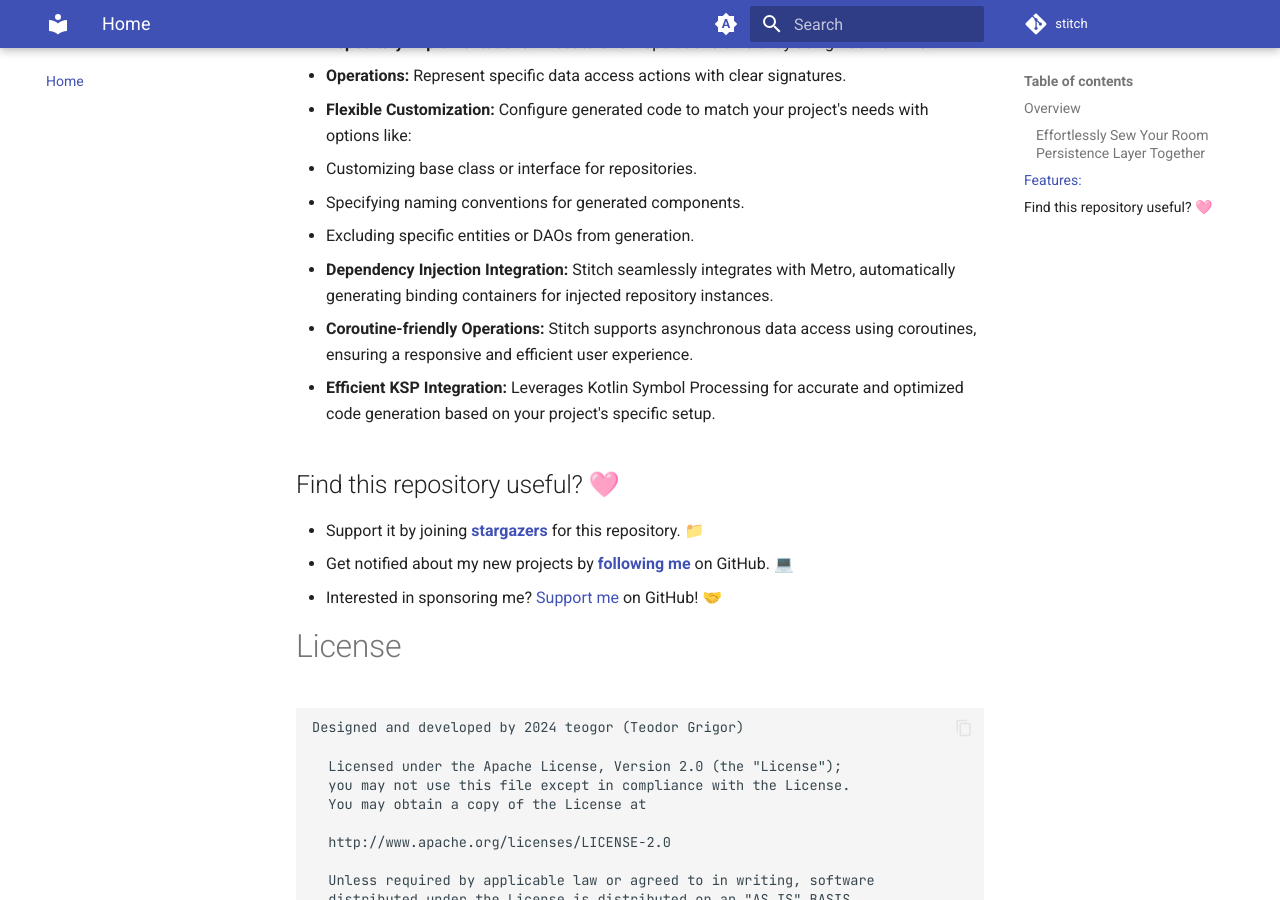
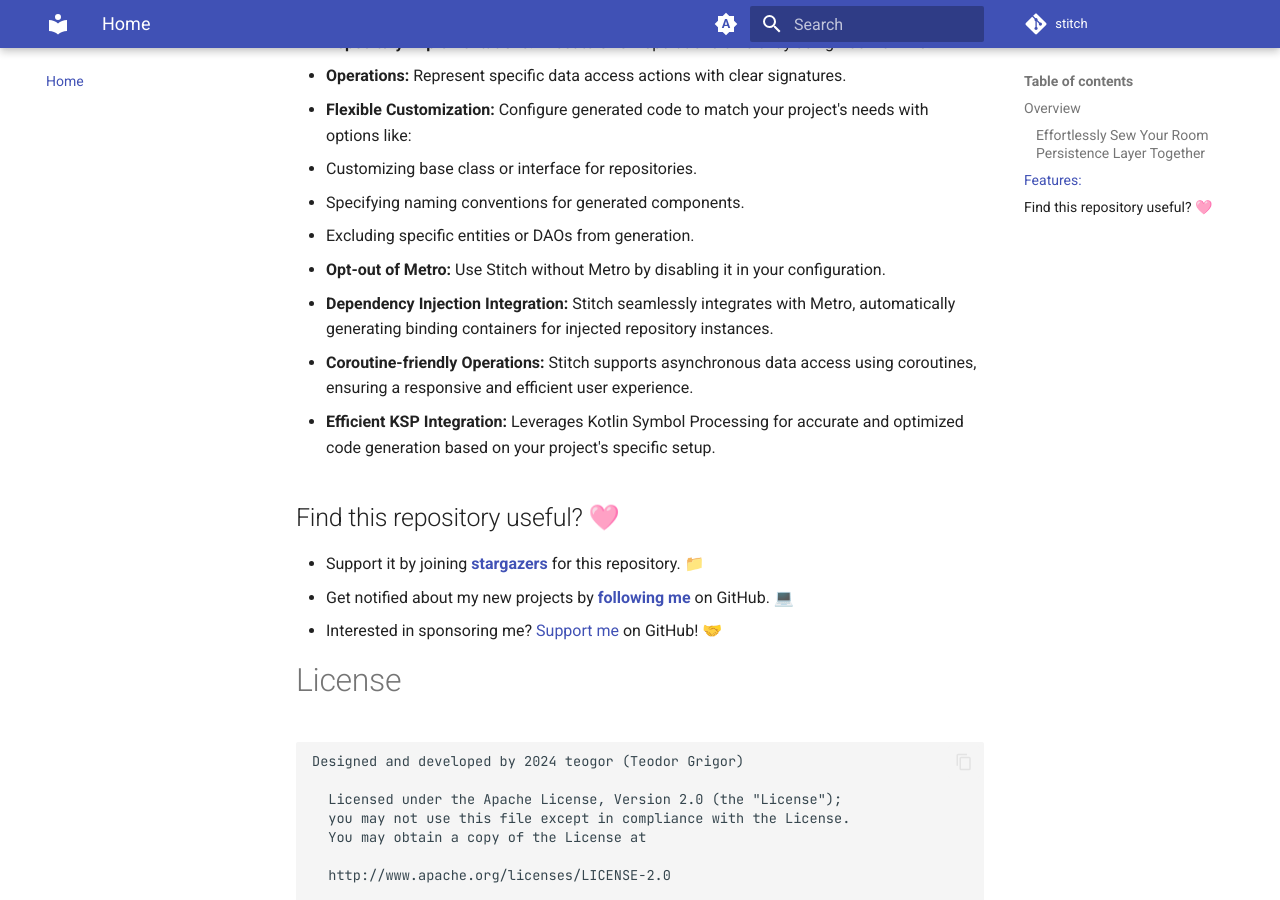
Before and after one commit to teogor/stitch, an MkDocs documentation site: the page built from docs/index.md, in a window 1280 px wide and 900 px high, scrolled down 1162 px. Built offline with MkDocs 1.6.1 and Material for MkDocs 9.7.7, drawn with Linux system fonts in a browser that asks for light colours; comment, search, counter and statistics services are not loaded.

Commit message:
docs: mention metro opt-out capability

```diff
--- a/docs/index.md
+++ b/docs/index.md
@@ -35,6 +35,7 @@ Tired of writing repetitive Room boilerplate code? Stitch, your friendly Kotlin
   * Customizing base class or interface for repositories.
   * Specifying naming conventions for generated components.
   * Excluding specific entities or DAOs from generation.
+  * **Opt-out of Metro:** Use Stitch without Metro by disabling it in your configuration.
 * **Dependency Injection Integration:** Stitch seamlessly integrates with Metro, automatically generating binding containers for injected repository instances.
 * **Coroutine-friendly Operations:** Stitch supports asynchronous data access using coroutines, ensuring a responsive and efficient user experience.
 * **Efficient KSP Integration:** Leverages Kotlin Symbol Processing for accurate and optimized code generation based on your project's specific setup.
```
Also changed, not shown: README.md (+1 -0 lines).
